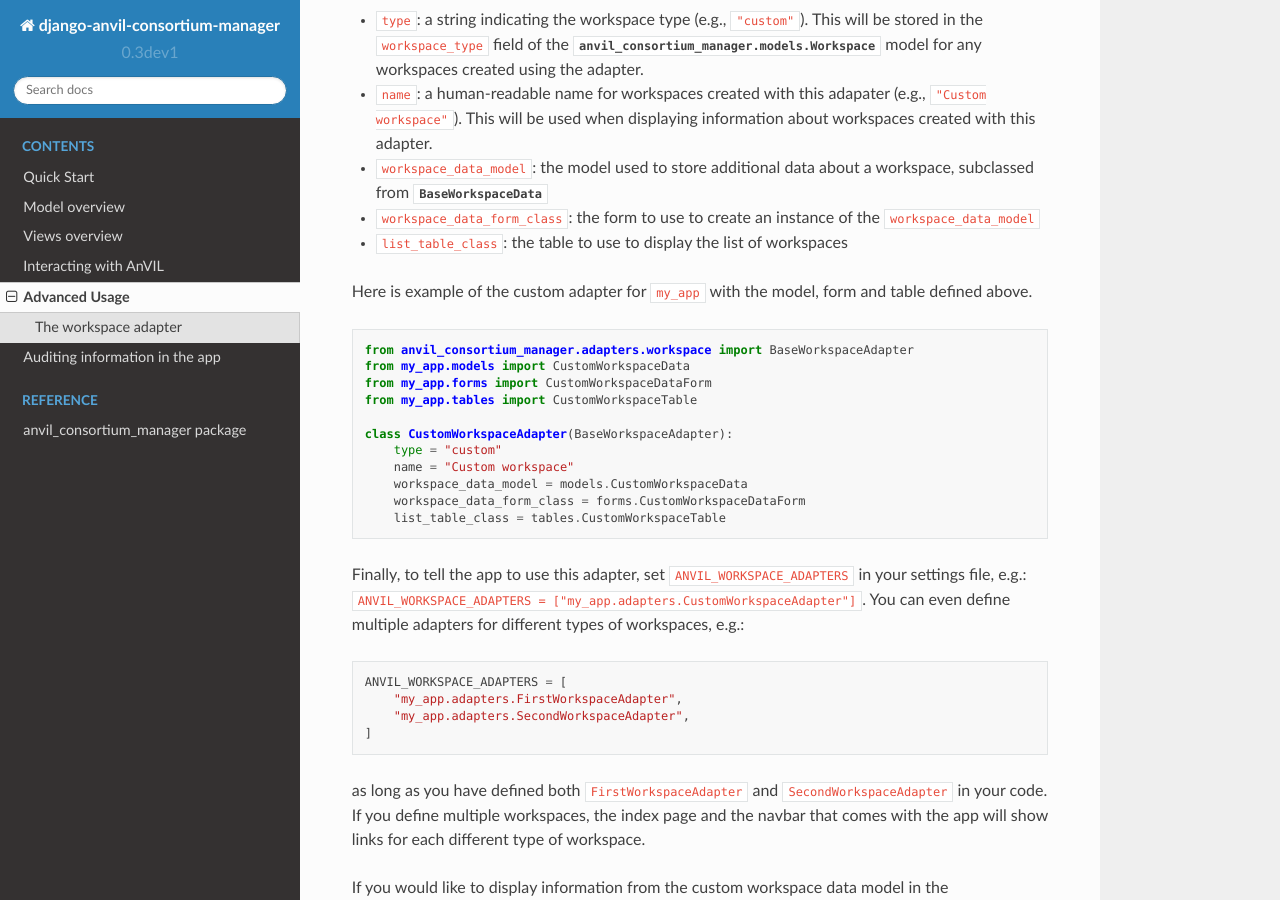
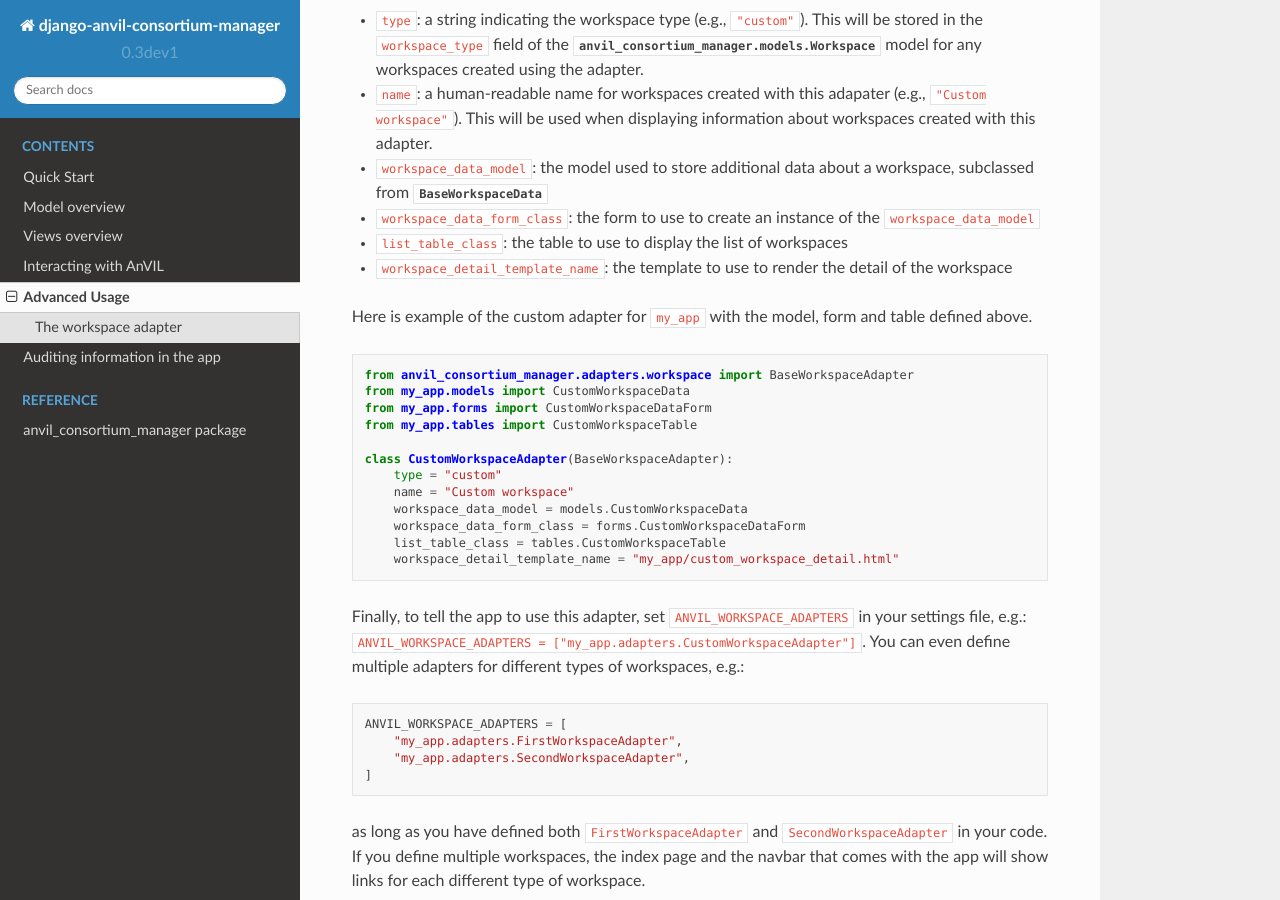
Before and after one commit to UW-GAC/django-anvil-consortium-manager, a Sphinx documentation site: the page built from docs/advanced.rst, in a window 1280 px wide and 900 px high, scrolled down 1202 px. Built offline with Sphinx 7.4.7 and the Read the Docs theme 2.0.0, drawn with Linux system fonts in a browser that asks for light colours.

Commit message:
Update documentation

```diff
--- a/docs/advanced.rst
+++ b/docs/advanced.rst
@@ -60,6 +60,7 @@ Next, set up the adapter by subclassing :class:`~anvil_consortium_manager.adapte
 * ``workspace_data_model``: the model used to store additional data about a workspace, subclassed from :class:`~anvil_consortium_manager.models.BaseWorkspaceData`
 * ``workspace_data_form_class``: the form to use to create an instance of the ``workspace_data_model``
 * ``list_table_class``: the table to use to display the list of workspaces
+* ``workspace_detail_template_name``: the template to use to render the detail of the workspace
 
 Here is example of the custom adapter for ``my_app`` with the model, form and table defined above.
 
@@ -76,6 +77,7 @@ Here is example of the custom adapter for ``my_app`` with the model, form and ta
         workspace_data_model = models.CustomWorkspaceData
         workspace_data_form_class = forms.CustomWorkspaceDataForm
         list_table_class = tables.CustomWorkspaceTable
+        workspace_detail_template_name = "my_app/custom_workspace_detail.html"
 
 Finally, to tell the app to use this adapter, set ``ANVIL_WORKSPACE_ADAPTERS`` in your settings file, e.g.: ``ANVIL_WORKSPACE_ADAPTERS = ["my_app.adapters.CustomWorkspaceAdapter"]``. You can even define multiple adapters for different types of workspaces, e.g.:
 
```
